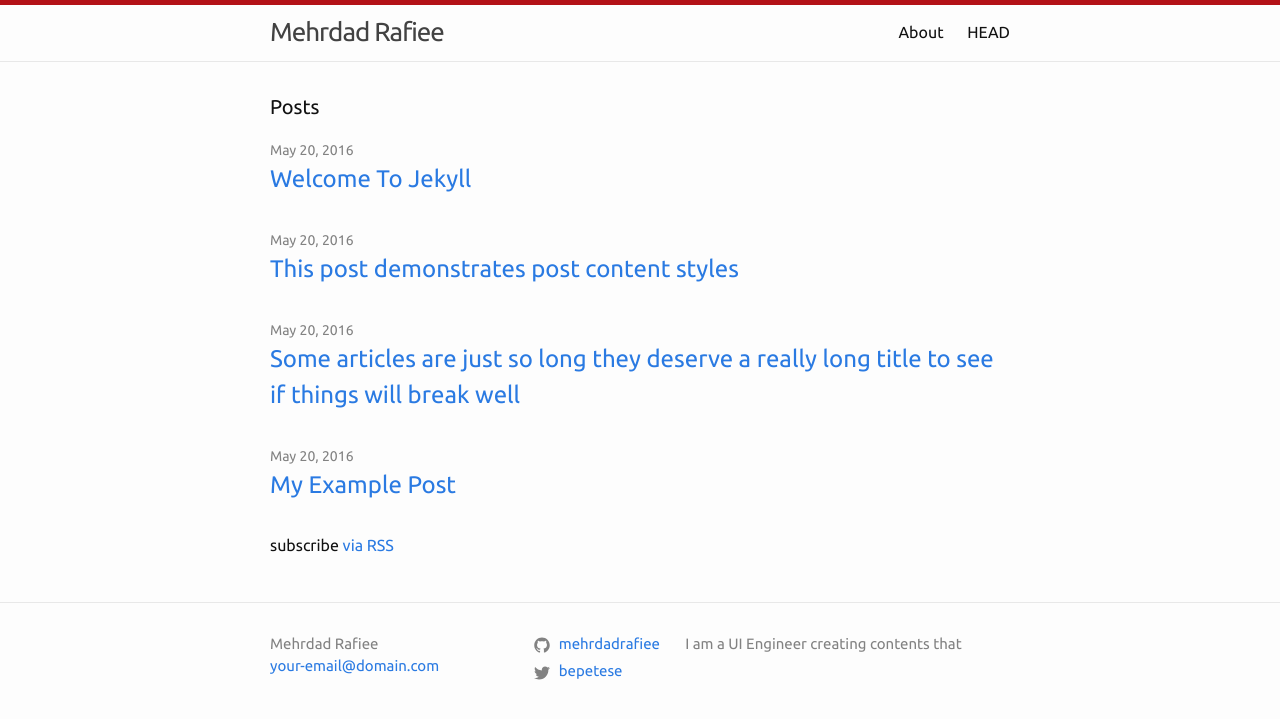
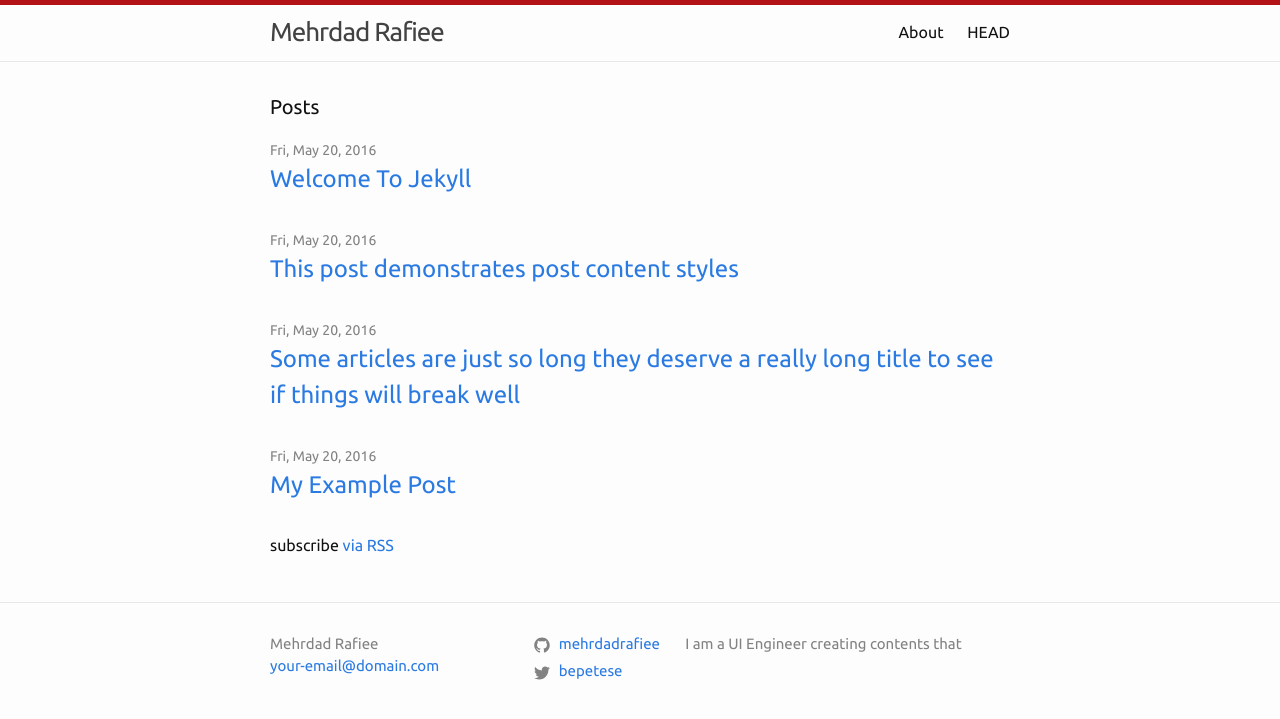
Before and after one commit to mehrdadrafiee/mehrdadrafiee.github.io, a Jekyll site: the page built from index.md, in a window 1280 px wide. Shown: the top 719 px of the page. Built offline with Jekyll 4.4.1, drawn with Linux system fonts in a browser that asks for light colours.

```diff
--- a/_config.yml
+++ b/_config.yml
@@ -10,7 +10,7 @@ github_username:  mehrdadrafiee
 # Minima date format
 # refer to http://shopify.github.io/liquid/filters/date/ if you want to customize this
 minima:
-  date_format: "%b %-d, %Y"
+  date_format: "%a, %b %-d, %Y"
 
 # If you want to link only specific pages in your header, uncomment
 # this and add the path to the pages in order as they should show up
```
